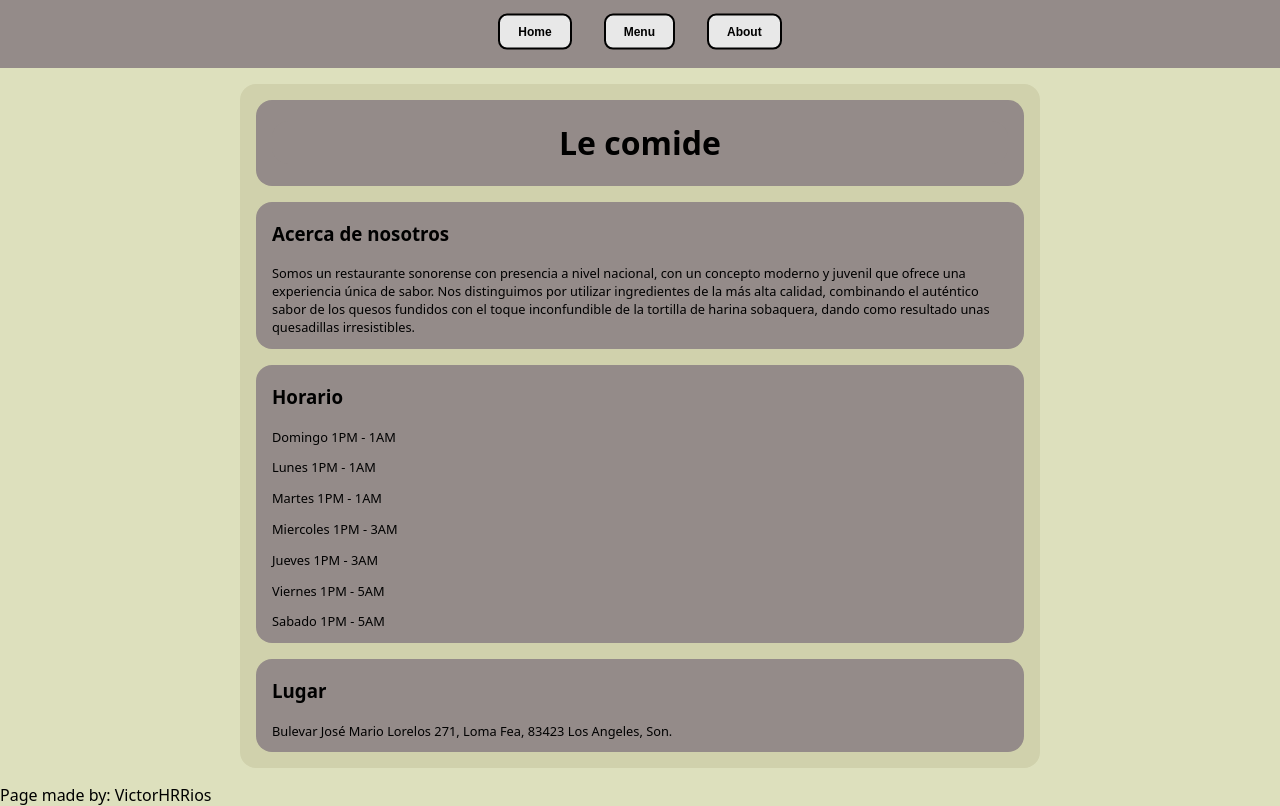
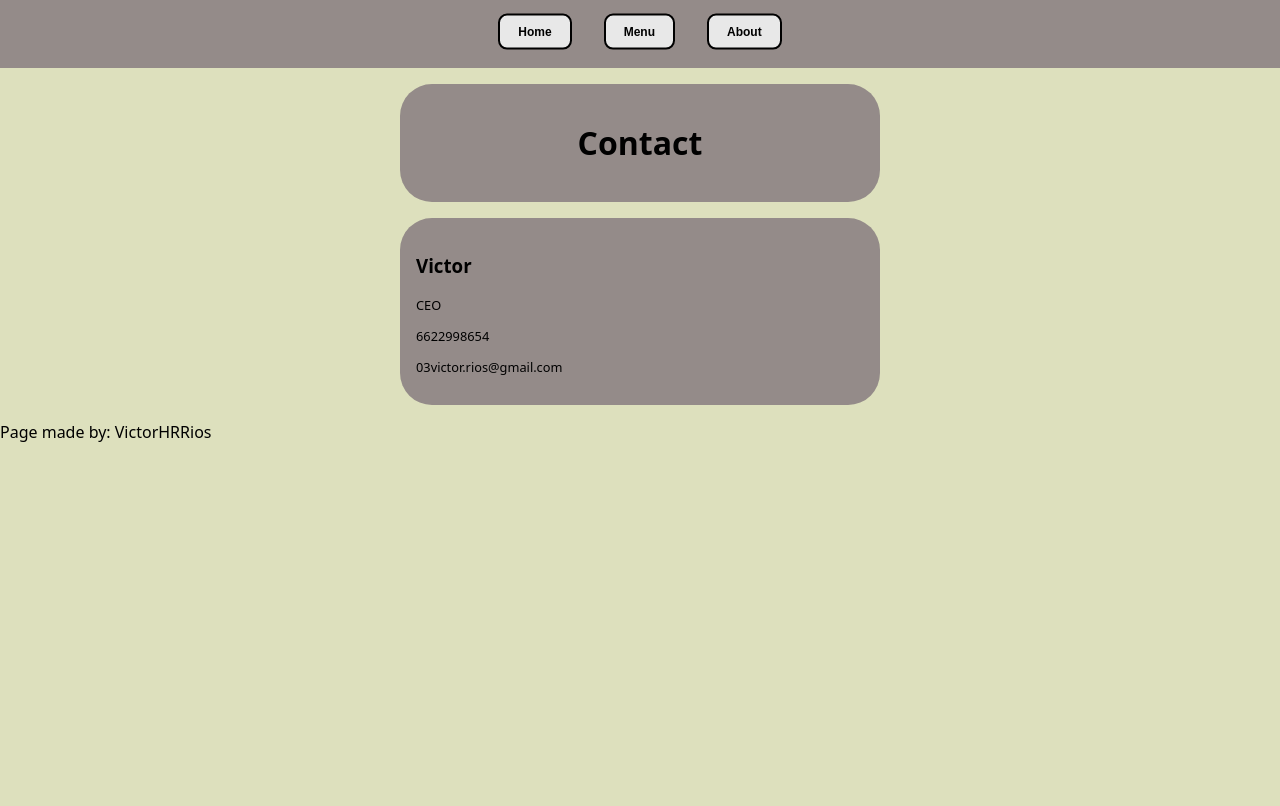
Before and after one commit to VictorHRRios/restaurant-page, a website built with webpack: page src/template.html in a window 1280 px wide. Both pictures are taken after a click on the button "About". Built offline with nearby package versions, Linux system fonts and the light colour scheme.

Commit message:
add a new page

```diff
--- /dev/null
+++ b/src/contact.js
@@ -0,0 +1,45 @@
+const header = () => {
+    const headerContainer = document.createElement("div");
+    headerContainer.classList.add("header-container");
+    const heading = document.createElement("div");
+    heading.classList.add("heading")
+    const h1 = document.createElement("h1");
+    h1.textContent = "Contact"
+    heading.appendChild(h1);
+    headerContainer.appendChild(heading);
+    return headerContainer
+}
+
+const contactItem = (name, description, phone, mail) => {
+    const sectionContainer = document.createElement("div");
+    sectionContainer.classList.add("contact-container");
+    const h3 = document.createElement("h3");
+    h3.textContent = name;
+    const p = document.createElement("p");
+    p.textContent = description;
+    const phoneElement = document.createElement('p');
+    phoneElement.textContent = phone;
+    const mailElement = document.createElement('p');
+    mailElement.textContent = mail;
+    sectionContainer.appendChild(h3);
+    sectionContainer.appendChild(p);
+    sectionContainer.appendChild(phoneElement);
+    sectionContainer.appendChild(mailElement);
+    return sectionContainer
+}
+
+
+const contactLoad = () => {
+    const mainContent = document.querySelector("div#content");
+    const divElement = document.createElement("div");
+    const headerElement = header();
+    divElement.classList.add("contact");
+    divElement.append(headerElement);
+
+    const contact1 = contactItem("Victor", "CEO", "6622998654", "03victor.rios@gmail.com");
+    divElement.append(contact1);
+    mainContent.append(divElement);
+}
+
+
+export {contactLoad}
--- a/src/index.js
+++ b/src/index.js
@@ -1,6 +1,7 @@
 import "./styles.css";
 import {loadMenu} from "./menu.js";
 import { pageLoad } from "./main.js";
+import { contactLoad } from "./contact.js";
 
 const homeButton = document.querySelector('#home-button');
 const menuButton = document.querySelector('#menu-button');
@@ -21,4 +22,9 @@ menuButton.addEventListener('click', () => {
     loadMenu();
 })
 
+aboutButton.addEventListener('click', () => {
+    content.textContent = '';
+    contactLoad();
+})
+
 console.log("test!");
--- a/src/styles.css
+++ b/src/styles.css
@@ -17,7 +17,7 @@ button {
     background: var(--button_outline_color);
 }
 
-.heading {
+.header-container{
     text-align: center;
 }
 
@@ -51,17 +51,23 @@ img {
     width: 6rem;
 }
 
-.section-container{
-    margin: 0 15rem 0 15rem;
+
+
+
+
+.section-container {
+    display: flex;
+    text-align: center;
+    height: 3rem;
+    width: 15rem;
+    align-self: center;
 }
 
 .item-container {
+    height: 15rem;
     display: grid;
-    margin: 0 30rem 0 30rem;
-    grid-template-columns: 1fr 1fr;
-    grid-template-rows: 1fr 2fr 1fr;
-    align-items: center;
-    text-align: left;
+    width: 13rem;
+    align-self: center;
 }
 
 .item-container > img {
@@ -69,21 +75,29 @@ img {
     grid-row: 1 / span 3;
 }
 
-#content > div{
-    display: grid;
-    position: relative;
-    grid-template-rows: repeat(1, 4fr);
-    gap: 1rem;
-    border-radius: 1rem;
-    background-color: #D0D1AC;
-    margin: 1rem 15rem 1rem 15rem;
-    padding: 1rem;
+#content {
+    display: flex;
+    padding: 0 20rem 0 20rem;
+    align-items: center;
+    justify-content: center;
 }
 
-#content > div div {
+#content > div{
+    display: flex;
+    width: 30rem;
+    flex-direction: column;
+    gap: 1rem;
+    margin: 1rem 5rem 1rem 5rem;
+}
+.info-hours-outer {
+    align-self: center;
+    width: 10rem;
+    text-align: center;
+}
+#content > div > div {
+    border-radius: 2rem;
     background-color: #948B89;
-    border-radius: 1rem;
-    padding: 0 1rem 0 1rem;
+    padding: 1rem;
 }
 
 #content > div div > p {
```
